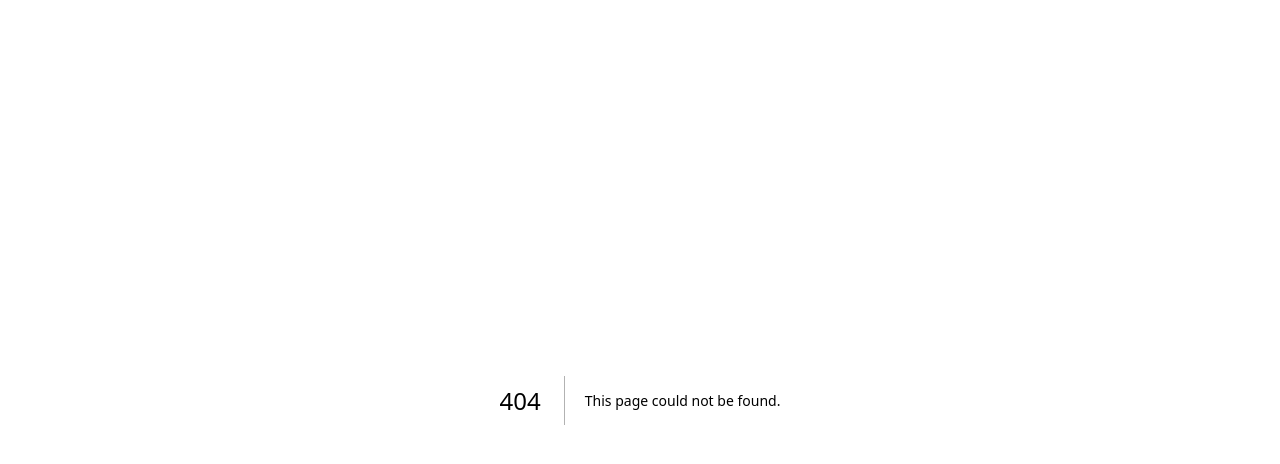
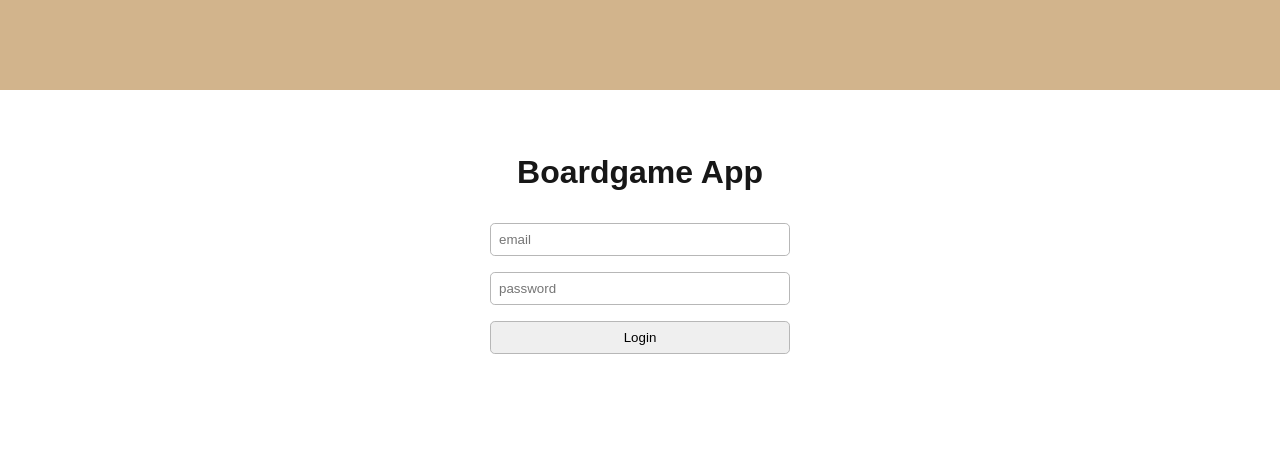
Before and after one commit to robertasRobotas/feua19-boardgame-app-client, a Next.js app: page /login in a window 1280 px wide. Before the commit this address had no page. Shown: the top 464 px of the page. Built offline with nearby package versions, Linux system fonts and the light colour scheme.

Commit message:
Started boardgame app

```diff
--- /dev/null
+++ b/components/Header/Header.tsx
@@ -0,0 +1,7 @@
+import styles from "./styles.module.css";
+
+const Header = () => {
+  return <div className={styles.container}></div>;
+};
+
+export default Header;
--- /dev/null
+++ b/components/Header/styles.module.css
@@ -0,0 +1,4 @@
+.container {
+  height: 90px;
+  background-color: tan;
+}
--- /dev/null
+++ b/components/LoginForm/LoginForm.tsx
@@ -0,0 +1,64 @@
+import { useState } from "react";
+import styles from "./styles.module.css";
+import axios from "axios";
+import Cookies from "js-cookie";
+import { useRouter } from "next/router";
+
+const LoginForm = () => {
+  const [email, setEmail] = useState("");
+  const [password, setPAssword] = useState("");
+  const [errorMessage, setErrorMessage] = useState("");
+
+  const router = useRouter();
+
+  const onLogin = async () => {
+    try {
+      const loginBody = {
+        email: email,
+        password: password,
+      };
+
+      const response = await axios.post(
+        "http://localhost:3005/users/login",
+        loginBody
+      );
+
+      Cookies.set("boardgame-app-user-jwt-token", response.data.jwt);
+      router.push("/");
+      setErrorMessage("");
+    } catch (err) {
+      if (err.status === 401) {
+        setErrorMessage("You have provided bad credentials");
+      }
+    }
+  };
+
+  return (
+    <div className={styles.container}>
+      <h1>Boardgame App</h1>
+
+      <div className={styles.form}>
+        <input
+          placeholder="email"
+          type="text"
+          value={email}
+          onChange={(e) => {
+            setEmail(e.target.value);
+          }}
+        />
+        <input
+          placeholder="password"
+          type="password"
+          value={password}
+          onChange={(e) => {
+            setPAssword(e.target.value);
+          }}
+        />
+        <button onClick={onLogin}>Login</button>
+        {errorMessage && <p className={styles.error}>{errorMessage}</p>}
+      </div>
+    </div>
+  );
+};
+
+export default LoginForm;
--- /dev/null
+++ b/components/LoginForm/styles.module.css
@@ -0,0 +1,33 @@
+.container {
+  display: flex;
+  flex-direction: column;
+  align-items: center;
+  margin-top: 4rem;
+  gap: 2rem;
+}
+
+.form {
+  display: flex;
+  flex-direction: column;
+  gap: 1rem;
+}
+
+.form input {
+  padding: 0.5rem;
+  width: 300px;
+  border: 1px solid rgb(183, 183, 183);
+  border-radius: 0.3rem;
+}
+
+.form button {
+  padding: 0.5rem;
+  width: 300px;
+  border: 1px solid rgb(183, 183, 183);
+  border-radius: 0.3rem;
+}
+
+.error {
+  font-size: 12px;
+  font-weight: 600;
+  color: brown;
+}
--- /dev/null
+++ b/pages/login/index.tsx
@@ -0,0 +1,14 @@
+import Header from "@/components/Header/Header";
+import LoginForm from "@/components/LoginForm/LoginForm";
+import React from "react";
+
+const index = () => {
+  return (
+    <div>
+      <Header />
+      <LoginForm />
+    </div>
+  );
+};
+
+export default index;
```
Also changed, not shown: package.json (+7 -4 lines), pages/index.tsx (+1 -115 lines), 1 other file (tests, documents, lock files or other folders).
